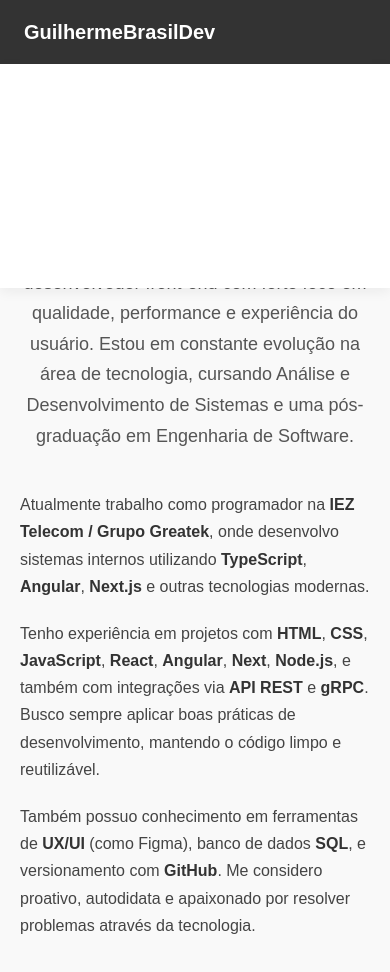
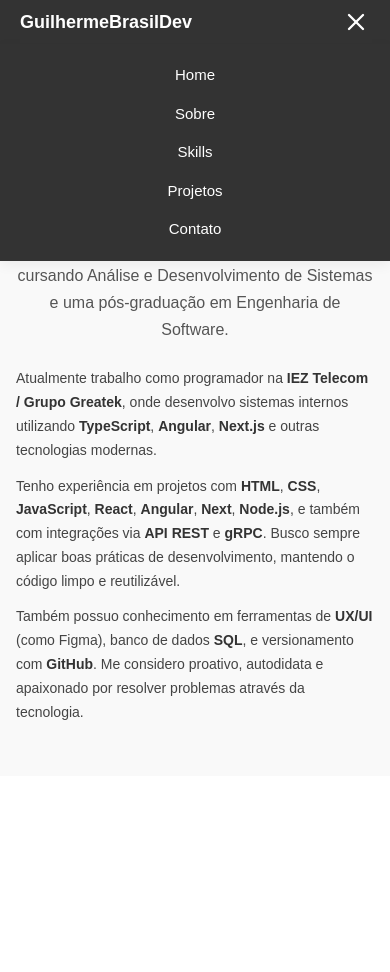
Before and after one commit to GuilhermeBatBrasil/portifolio-guilherme, a Next.js app: page /about in a window 390 px wide. Both pictures are taken after a click on the button "Abrir menu". Shown: the top 972 px of the page. After the commit the page ends 844 px from the top, so only its background shows below. Built offline with nearby package versions, Linux system fonts and the light colour scheme.

Commit message:
style: responsividade

```diff
--- a/src/components/About/About.module.css
+++ b/src/components/About/About.module.css
@@ -39,3 +39,24 @@
   color: #333;
   font-weight: 600;
 }
+
+@media (max-width: 600px) {
+  .about {
+    padding: 40px 8px;
+  }
+  .container {
+    max-width: 100%;
+    padding: 0 8px;
+  }
+  .title {
+    font-size: 32px;
+  }
+  .intro {
+    font-size: 16px;
+    margin-bottom: 24px;
+  }
+  .content p {
+    font-size: 14px;
+    margin-bottom: 12px;
+  }
+}
--- a/src/components/Contact/Contact.module.css
+++ b/src/components/Contact/Contact.module.css
@@ -69,3 +69,27 @@
 .social:hover .icon {
   stroke: #1da1f2; /* Azul do Twitter como exemplo */
 }
+
+@media (max-width: 600px) {
+  .contact {
+    padding: 40px 8px;
+  }
+  .container {
+    max-width: 100%;
+    padding: 0 8px;
+  }
+  .title {
+    font-size: 32px;
+  }
+  .subtitle {
+    font-size: 16px;
+    margin-bottom: 24px;
+  }
+  .socials {
+    gap: 16px;
+    margin-bottom: 24px;
+  }
+  .social {
+    font-size: 16px;
+  }
+}
--- a/src/components/Navbar/Navbar.module.css
+++ b/src/components/Navbar/Navbar.module.css
@@ -41,51 +41,82 @@
 
 .menuButton {
   display: none;
-  flex-direction: column;
-  justify-content: center;
-  width: 32px;
-  height: 32px;
   background: none;
   border: none;
   cursor: pointer;
+  z-index: 100;
 }
 
-.menuIcon,
-.menuIcon::before,
-.menuIcon::after {
-  content: '';
-  display: block;
-  height: 2px;
-  background: #333;
-  margin: 5px 0;
-  transition: 0.3s ease;
+.menuIcon.open .menuBar:nth-child(1) {
+  transform: rotate(45deg) translate(5px, 5px);
 }
 
+.menuIcon.open .menuBar:nth-child(2) {
+  opacity: 0;
+}
+
+.menuIcon.open .menuBar:nth-child(3) {
+  transform: rotate(-45deg) translate(5px, -5px);
+}
+
+
+
 @media (max-width: 768px) {
+  .menuButton {
+    display: flex;
+    align-items: center;
+    justify-content: center;
+  }
+
   .nav {
     position: absolute;
-    top: 64px;
+    top: 100%;
     left: 0;
     right: 0;
-    background: #ffffff;
+    background: #333;
     flex-direction: column;
     align-items: center;
+    gap: 16px;
     padding: 20px 0;
-    gap: 16px;
-    transform: translateY(-200%);
+    max-height: 0;
     opacity: 0;
+    overflow: hidden;
     pointer-events: none;
-    transition: transform 0.3s ease, opacity 0.3s ease;
+    transition: max-height 0.3s ease, opacity 0.3s ease;
+    z-index: 99;
   }
 
-  .open {
-    transform: translateY(0);
+  .nav.open {
+    max-height: 500px;
     opacity: 1;
     pointer-events: auto;
+    display: flex;
     box-shadow: 0 4px 12px rgba(0, 0, 0, 0.06);
   }
 
-  .menuButton {
-    display: flex;
+  .menuBar {
+    background: #fff;
   }
 }
+
+@media (max-width: 600px) {
+  .navbar {
+    padding: 8px 12px;
+  }
+
+  .container {
+    padding: 0 8px;
+    flex-direction: row;
+    align-items: center;
+    justify-content: space-between;
+  }
+
+  .logo {
+    font-size: 18px;
+    margin: 0;
+  }
+
+  .nav a {
+    font-size: 15px;
+  }
+}
--- a/src/components/Navbar/Navbar.tsx
+++ b/src/components/Navbar/Navbar.tsx
@@ -1,20 +1,34 @@
 "use client";
-import React, { useState } from 'react';
+import React, { useState, useRef, useEffect } from 'react';
 import Link from 'next/link';
 import styles from './Navbar.module.css';
+import { X, Menu } from 'lucide-react';
 
 const Navbar = () => {
   const [menuOpen, setMenuOpen] = useState(false);
+  const navRef = useRef<HTMLDivElement>(null);
 
   const handleMenuToggle = () => setMenuOpen((prev) => !prev);
+  const handleNavClick = () => setMenuOpen(false);
 
-  const handleNavClick = () => setMenuOpen(false);
+  // Fecha o menu ao clicar fora
+  useEffect(() => {
+    const handleClickOutside = (event: MouseEvent) => {
+      if (menuOpen && navRef.current && !navRef.current.contains(event.target as Node)) {
+        setMenuOpen(false);
+      }
+    };
+    document.addEventListener('mousedown', handleClickOutside);
+    return () => {
+      document.removeEventListener('mousedown', handleClickOutside);
+    };
+  }, [menuOpen]);
 
   return (
     <div className={styles.navbar}>
       <div className={styles.container}>
         <div className={styles.logo}>GuilhermeBrasilDev</div>
-        <nav className={`${styles.nav} ${menuOpen ? styles.open : ''}`}>
+        <nav ref={navRef} className={`${styles.nav} ${menuOpen ? styles.open : ''}`}>
           <Link href="/" onClick={handleNavClick}>Home</Link>
           <Link href="/about" onClick={handleNavClick}>Sobre</Link>
           <Link href="/skills" onClick={handleNavClick}>Skills</Link>
@@ -24,10 +38,10 @@ const Navbar = () => {
         <button
           className={styles.menuButton}
           onClick={handleMenuToggle}
-          aria-label="Abrir menu"
+          aria-label={menuOpen ? "Fechar menu" : "Abrir menu"}
         >
-          <span className={styles.menuIcon} />
-        </button>
+          {menuOpen ? <X size={28} color="#fff" /> : <Menu size={28} color="#fff" />}
+      </button>
       </div>
     </div>
   );
--- a/src/components/Projects/Projects.module.css
+++ b/src/components/Projects/Projects.module.css
@@ -89,3 +89,24 @@
   width: 18px;
   height: 18px;
 }
+
+@media (max-width: 600px) {
+  .projects {
+    padding: 40px 8px;
+  }
+  .container {
+    max-width: 100%;
+    padding: 0 8px;
+  }
+  .title {
+    font-size: 32px;
+    margin-bottom: 24px;
+  }
+  .grid {
+    gap: 16px;
+    grid-template-columns: 1fr;
+  }
+  .card {
+    padding: 16px;
+  }
+}
--- a/src/components/Skills/Skills.module.css
+++ b/src/components/Skills/Skills.module.css
@@ -63,3 +63,24 @@
 .skill:last-child {
   border-bottom: none;
 }
+
+@media (max-width: 600px) {
+  .skills {
+    padding: 40px 8px;
+  }
+  .container {
+    max-width: 100%;
+    padding: 0 8px;
+  }
+  .title {
+    font-size: 32px;
+    margin-bottom: 24px;
+  }
+  .grid {
+    gap: 12px;
+    grid-template-columns: 1fr;
+  }
+  .card {
+    padding: 16px;
+  }
+}
```
